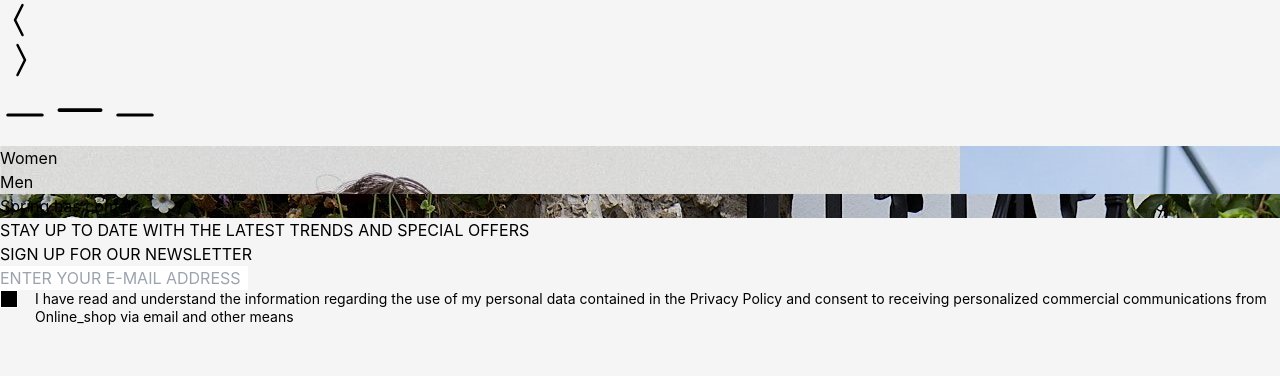
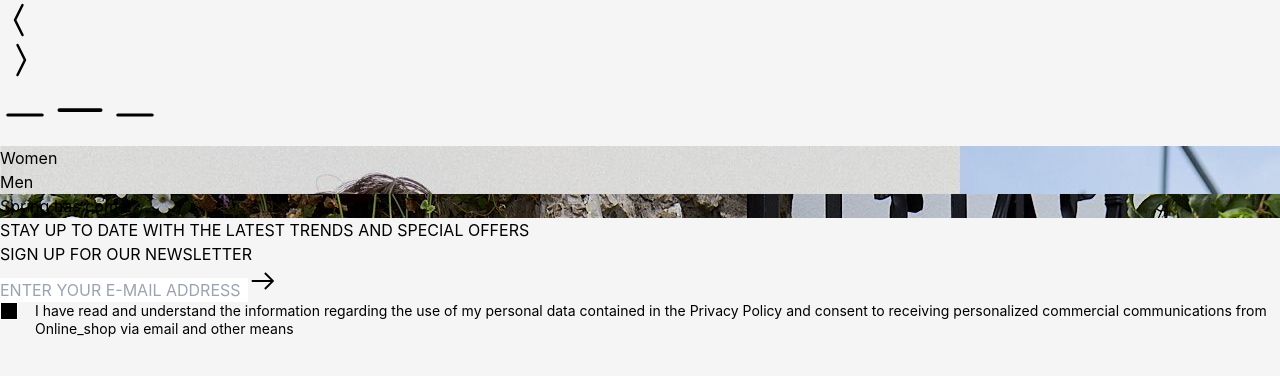
Before and after one commit to wanghaisheng/a-Online_shop-hub, a React (Vite) app: page / in a window 1280 px wide. Shown: the top 376 px of the page. Built offline with nearby package versions, Linux system fonts and the light colour scheme.

Commit message:
adding btn to input HomeNewsletter component

```diff
--- a/src/components/HomeNewsletter/HomeNewsletter.tsx
+++ b/src/components/HomeNewsletter/HomeNewsletter.tsx
@@ -1,31 +1,36 @@
 //import React from 'react'
 import styles from "../HomeNewsletter/homeNewsletter.module.css";
+import { LiaArrowRightSolid } from "react-icons/lia";
 
 
 function HomeNewsletter() {
   return (
     <section className=" flex h-72 w-screen bg-black text-white ">
       <div className=" h-72 w-full p-20 pr-10">
-        <h2 className=" text-3xl">
+        <h2 className=" text-4xl leading-8">
           STAY UP TO DATE WITH THE LATEST TRENDS AND SPECIAL OFFERS
         </h2>
-        <p className=" text-xl">SIGN UP FOR OUR NEWSLETTER</p>
+        <p className="text-xl pt-3 font-extralight">SIGN UP FOR OUR NEWSLETTER</p>
       </div>
       <div className="h-72 w-full  p-20  pl-10">
         <form className="flex  h-full  flex-col ">
-          <span>
+          <span className="flex">
             <input
-              className=" w-[400px] border-[1px] bg-transparent p-1 text-lg rounded-none focus-visible:outline-none"
+              className=" w-[400px] rounded-none border-[1px]  bg-transparent p-1 text-lg focus-visible:outline-none"
               type="email"
               id="email"
               placeholder="ENTER YOUR E-MAIL ADDRESS"
             ></input>
+            <button className="block h-full w-[40px] cursor-pointer border-[1px] border-l-0">
+              {" "}
+              <LiaArrowRightSolid size={30} className="pl-1" />
+            </button>
           </span>
           <div className="mt-5  flex items-start">
             <label className={styles.form_checkbox}>
               <input type="checkbox" />
               <span className={styles.checkbox}></span>
-              <p className=" font-extralight">
+              <p className="font-extralight">
                 I have read and understand the information regarding the use of
                 my personal data contained in the Privacy Policy and consent to
                 receiving personalized commercial communications from
```
